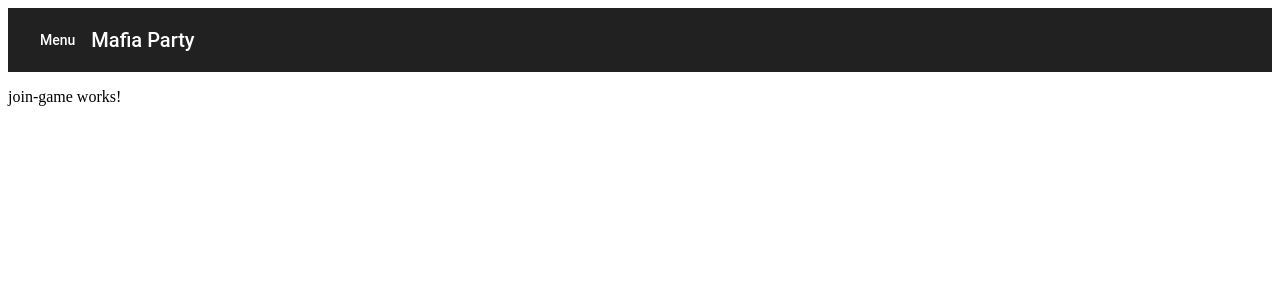
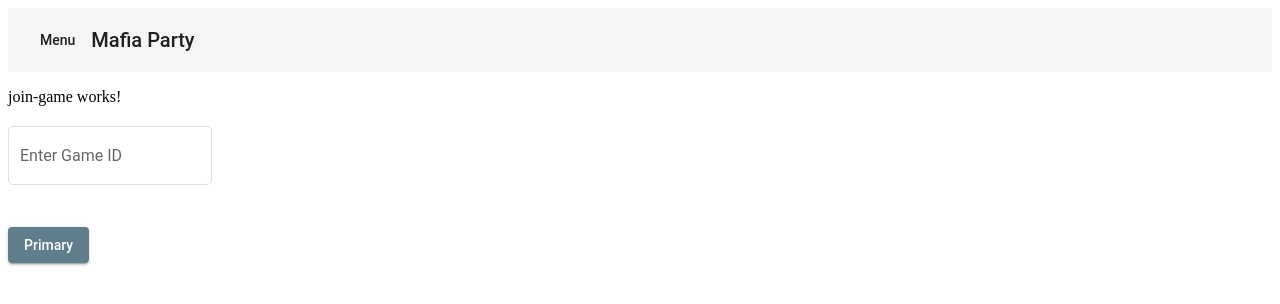
Before and after one commit to deidaraxc4/mafia-party, an Angular app in the folder mafia-client/: page /join in a window 1280 px wide. Shown: the top 304 px of the page. Built offline with nearby package versions, Linux system fonts and the light colour scheme.

Commit message:
themeing fix

```diff
--- a/mafia-client/angular.json
+++ b/mafia-client/angular.json
@@ -23,7 +23,8 @@
               "src/assets"
             ],
             "styles": [
-              "src/styles.css"
+              "src/styles.css",
+              "src/theme.scss"
             ],
             "scripts": []
           },
--- a/mafia-client/src/app/create-game/create-game.component.html
+++ b/mafia-client/src/app/create-game/create-game.component.html
@@ -1,3 +1,7 @@
 <p>
   create-game works!
 </p>
+<div>
+
+  <button mat-raised-button color="primary">Primary</button>
+</div>
--- a/mafia-client/src/app/join-game/join-game.component.html
+++ b/mafia-client/src/app/join-game/join-game.component.html
@@ -1,3 +1,13 @@
 <p>
   join-game works!
 </p>
+<div>
+  <p>
+      <mat-form-field appearance="outline">
+        <mat-label color="primary">Enter Game ID</mat-label>
+        <input matInput placeholder="Game ID">
+      </mat-form-field>
+    </p>
+    <!-- disable if input is not filled -->
+  <button mat-raised-button color="primary">Primary</button>
+</div>
--- a/mafia-client/src/styles.css
+++ b/mafia-client/src/styles.css
@@ -1,2 +1,2 @@
 /* You can add global styles to this file, and also import other style files */
-@import '@angular/material/prebuilt-themes/purple-green.css';
+/* @import '@angular/material/prebuilt-themes/purple-green.css'; */
--- /dev/null
+++ b/mafia-client/src/theme.scss
@@ -0,0 +1,8 @@
+@import '~@angular/material/theming';
+@include mat-core();
+
+$my-app-primary: mat-palette($mat-blue-grey);
+$my-app-accent:  mat-palette($mat-blue-grey, A200, A100, A400);
+$my-app-warn:    mat-palette($mat-indigo);
+$my-app-theme: mat-light-theme($my-app-primary, $my-app-accent, $my-app-warn);
+@include angular-material-theme($my-app-theme);
```
